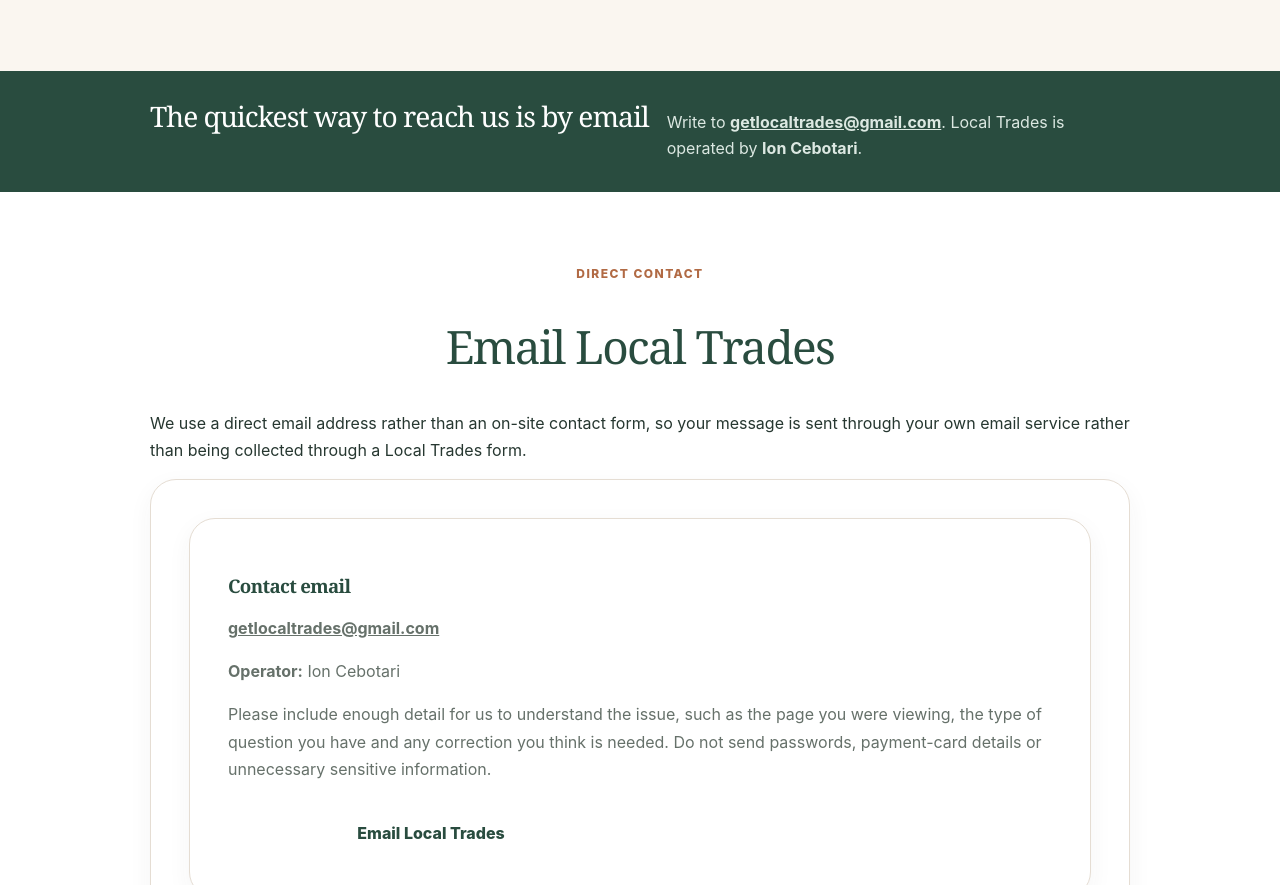
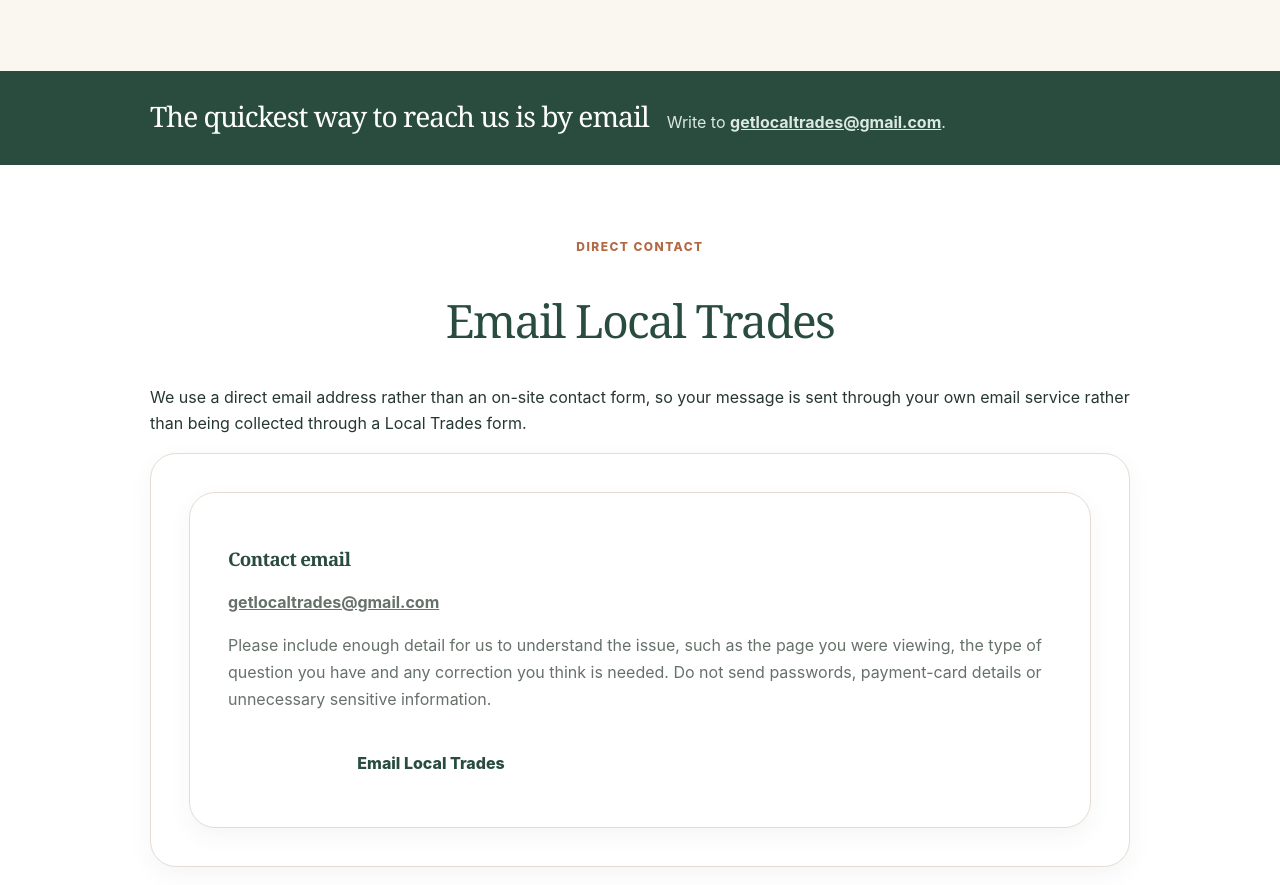
Before and after one commit to Johny-88/local-trades, a Next.js app: page /contact in a window 1280 px wide. Shown: the part 440-1325 px from the top of the page. Built offline with nearby package versions, Linux system fonts and the light colour scheme.

Commit message:
Remove operator name from contact page

```diff
--- a/src/app/contact/page.tsx
+++ b/src/app/contact/page.tsx
@@ -3,7 +3,7 @@ import { InfoPageShell, InfoSection } from "../../components/InfoPageShell";
 import { JsonLd } from "../../components/JsonLd";
 import { createInfoPageStructuredData, type BreadcrumbItem } from "../../lib/schema";
 import { createPageMetadata } from "../../lib/seo";
-import { CONTACT_EMAIL, OPERATOR_NAME } from "../../lib/site";
+import { CONTACT_EMAIL } from "../../lib/site";
 
 const title = "Contact Local Trades | Help & Enquiries";
 const description = "Contact Local Trades by email for website questions, feedback, privacy enquiries, corrections or partnership questions.";
@@ -34,7 +34,7 @@ export default function ContactPage() {
         summaryTitle="The quickest way to reach us is by email"
         summary={
           <p>
-            Write to <a href={`mailto:${CONTACT_EMAIL}`}><strong>{CONTACT_EMAIL}</strong></a>. Local Trades is operated by <strong>{OPERATOR_NAME}</strong>.
+            Write to <a href={`mailto:${CONTACT_EMAIL}`}><strong>{CONTACT_EMAIL}</strong></a>.
           </p>
         }
       >
@@ -47,7 +47,6 @@ export default function ContactPage() {
           <div className="content-card">
             <h3>Contact email</h3>
             <p><a href={`mailto:${CONTACT_EMAIL}`}><strong>{CONTACT_EMAIL}</strong></a></p>
-            <p><strong>Operator:</strong> {OPERATOR_NAME}</p>
             <p>
               Please include enough detail for us to understand the issue, such as the page you were viewing, the type of question you have and any correction you think is needed. Do not send passwords, payment-card details or unnecessary sensitive information.
             </p>
```
